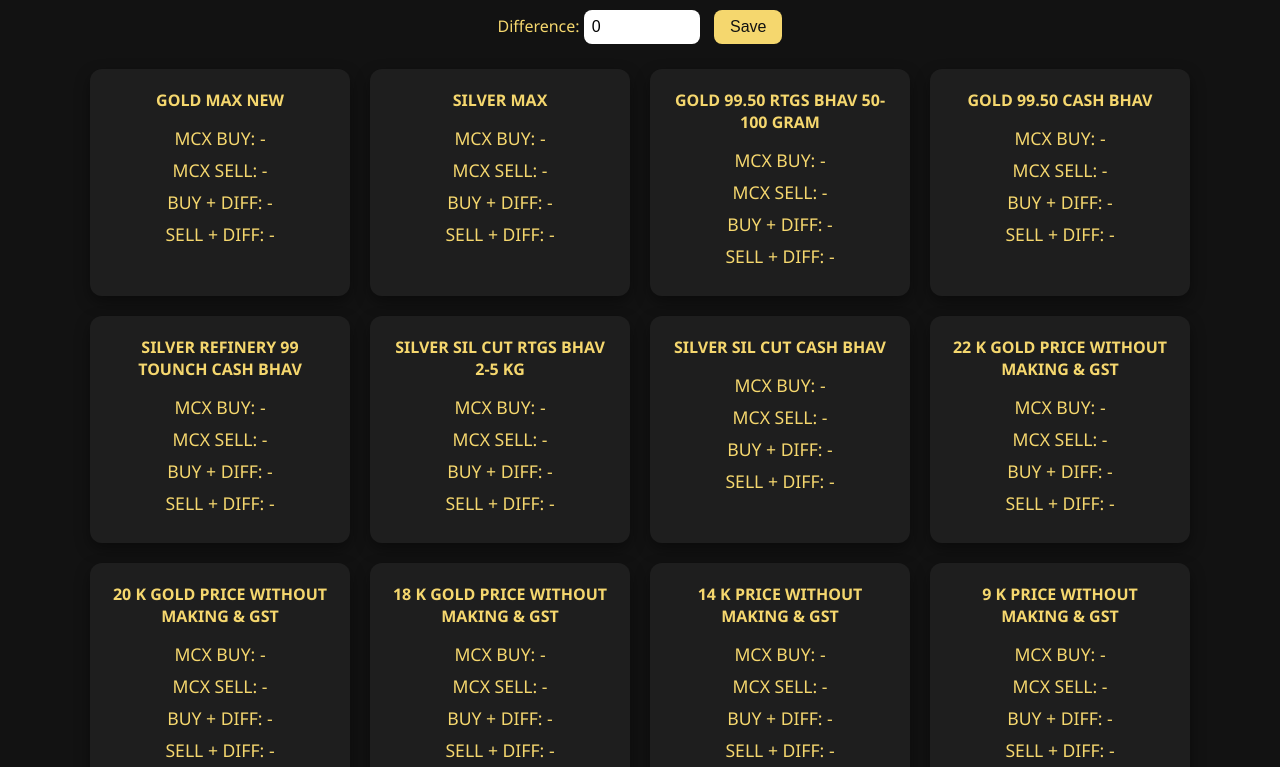
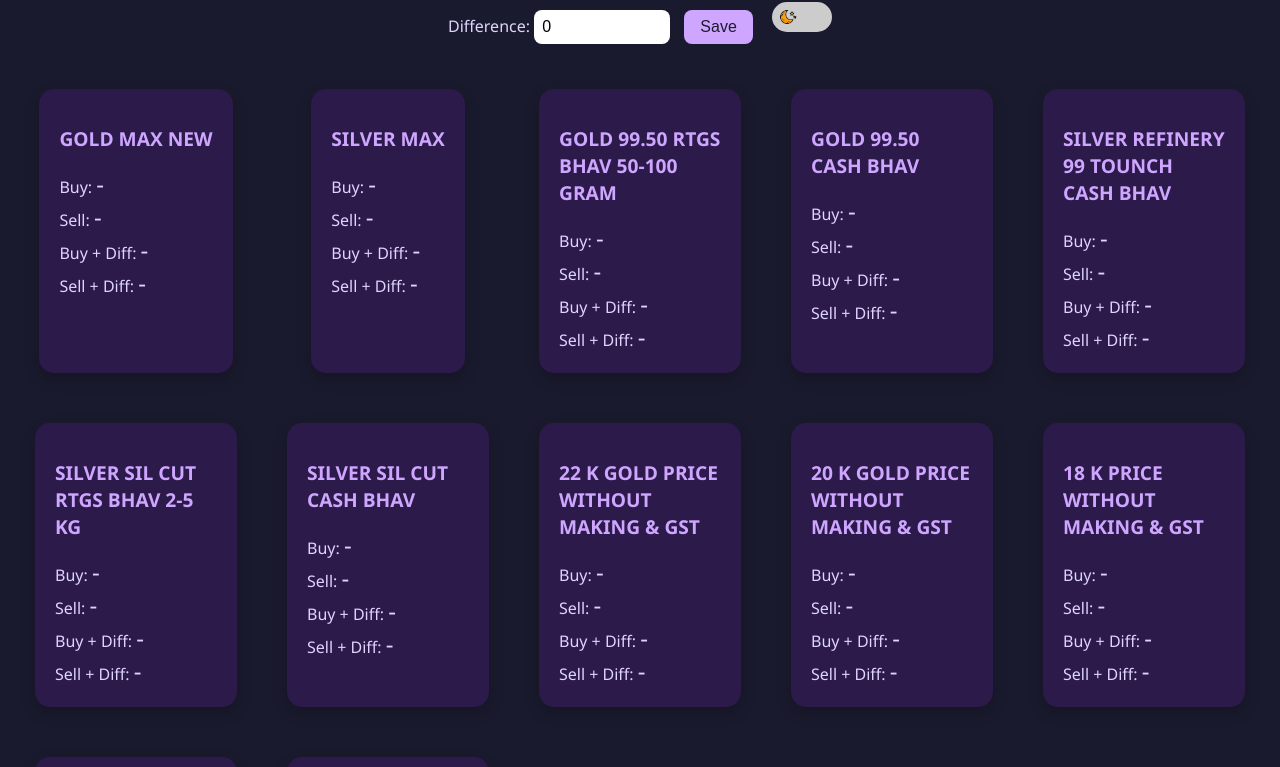
Before and after one commit to AdityaV5024/LiveBhav, a plain HTML site: page index.html in a window 1280 px wide. Shown: the part 94-861 px from the top of the page. Drawn offline with Linux system fonts and the light colour scheme; no server answers.

Commit message:
Add files via upload

```diff
--- a/index.html
+++ b/index.html
@@ -1,117 +1,283 @@
 <!DOCTYPE html>
 <html lang="en">
+
 <head>
     <meta charset="UTF-8">
     <meta name="viewport" content="width=device-width, initial-scale=1.0">
     <title>Live Bhav Dashboard</title>
     <style>
+        :root {
+            --transition-speed: 0.3s;
+        }
+
+        /* Dark Mode colors */
+        body.dark {
+            --bg-color: #1b1b2f;
+            --tile-bg: #2b2b44;
+            --text-color: #e0d7f5;
+            --heading-color: #cfa6ff;
+            --button-bg: #cfa6ff;
+            --button-text: #1b1b2f;
+        }
+
+        /* Light Mode colors */
+        body.light {
+            --bg-color: #f5f5f5;
+            --tile-bg: #ffffff;
+            --text-color: #4b0082;
+            --heading-color: #7d5fff;
+            --button-bg: #7d5fff;
+            --button-text: #ffffff;
+        }
+
         body {
             font-family: 'Segoe UI', Tahoma, Geneva, Verdana, sans-serif;
-        background-color: #121212;
-        color: #f5d76e;
             margin: 0;
             padding: 20px;
+            background-color: var(--bg-color);
+            color: var(--text-color);
+            transition: background-color var(--transition-speed), color var(--transition-speed);
         }
 
+        /* Heading */
         h1 {
             text-align: center;
-        color: #f5d76e;
-        margin-bottom: 20px;
+            font-size: 2.5rem;
+            margin-bottom: 30px;
+            color: var(--heading-color);
             letter-spacing: 1px;
+            text-shadow: 0 2px 5px rgba(0, 0, 0, 0.5);
+            transition: color var(--transition-speed);
         }
 
+        /* Difference input */
         #diffBox {
             text-align: center;
-        margin-bottom: 25px;
+            margin-bottom: 30px;
         }
 
-    input[type="number"] {
-        width: 100px;
+        #diffBox input[type="number"] {
+            width: 120px;
             padding: 8px;
             font-size: 1rem;
             border-radius: 8px;
             border: none;
             outline: none;
-        margin-right: 10px;
         }
 
-    button {
+        #diffBox button,
+        #modeToggle {
             padding: 8px 16px;
             font-size: 1rem;
+            border: none;
             border-radius: 8px;
-        border: none;
-        background-color: #f5d76e;
-        color: #121212;
             cursor: pointer;
+            margin-left: 10px;
             transition: 0.3s;
         }
 
-    button:hover {
-        background-color: #e0b74e;
+        #diffBox button {
+            background-color: var(--button-bg);
+            color: var(--button-text);
         }
 
-    #tiles {
-        display: flex;
-        flex-wrap: wrap;
-        gap: 20px;
-        justify-content: center;
+        #diffBox button:hover,
+        #modeToggle:hover {
+            opacity: 0.8;
         }
 
+        /* Tiles container */
+        #tilesContainer {
+            display: grid;
+            grid-template-columns: repeat(auto-fit, minmax(220px, 1fr));
+            gap: 20px;
+            justify-items: center;
+        }
+
+        /* Individual tile */
+        body.dark {
+            background-color: #1a1a2e;
+            /* Deep dark purple */
+            color: #e0d4ff;
+            /* Pastel purple text */
+        }
+
+        body.light {
+            background-color: #f2f2f5;
+            /* Soft off-white */
+            color: #3c3c4c;
+            /* Soft dark gray text */
+        }
+
+        /* Header */
+        h1 {
+            text-align: center;
+            font-family: 'Arial Black', sans-serif;
+            font-size: 2rem;
+            margin-bottom: 20px;
+            transition: color 0.4s;
+        }
+
+        body.dark h1 {
+            color: #c5b3ff;
+        }
+
+        /* pastel purple heading in dark mode */
+        body.light h1 {
+            color: #7d5fff;
+        }
+
+        /* soft purple heading in light mode */
+
+        /* Tiles */
         .tile {
-        background-color: #1e1e1e;
-        border-radius: 12px;
             padding: 20px;
-        width: 220px;
-        text-align: center;
-        box-shadow: 0 6px 15px rgba(0,0,0,0.4);
-        transition: transform 0.3s, box-shadow 0.3s;
+            margin: 15px;
+            border-radius: 15px;
+            box-shadow: 0 6px 15px rgba(0, 0, 0, 0.2);
+            transition: background-color 0.4s, color 0.4s;
+            background-color: #2b1a4a;
+            /* Dark tile */
         }
+
+        body.light .tile {
+            background-color: #ffffff;
+            /* Light tile */
+            color: #3c3c4c;
+            /* Text in tiles */
+        }
+
 
         .tile:hover {
             transform: translateY(-5px);
-        box-shadow: 0 10px 25px rgba(0,0,0,0.5);
+            box-shadow: 0 10px 25px rgba(0, 0, 0, 0.6);
         }
 
-    .tile h3 {
-        margin: 0 0 15px 0;
-        font-size: 1rem;
-        color: #f5d76e;
+        .tile h2 {
+            margin-bottom: 15px;
+            font-size: 1.2rem;
+            color: var(--heading-color);
         }
 
+        /* Rate animation */
         .rate {
-        font-size: 1.1rem;
+            font-size: 1.5rem;
             margin: 8px 0;
-        transition: color 0.5s;
+            transition: color 0.5s, transform 0.3s;
         }
 
-    .green-flash {
-        color: #28a745 !important;
+        .rate.up {
+            color: #7CFC00;
         }
 
-    .red-flash {
-        color: #dc3545 !important;
+        /* green for increase */
+        .rate.down {
+            color: #FF6347;
         }
 
-    @media (max-width: 600px) {
-        .tile {
-            width: 100%;
-        }
-    }
+        /* red for decrease */
     </style>
 </head>
-<body>
+
+<body class="dark">
 
     <h1>Live Bhav Dashboard</h1>
 
     <div id="diffBox">
-    <label>Difference:</label>
+        <label>Difference: </label>
         <input type="number" id="diffInput" value="0" step="0.01">
         <button onclick="saveDifference()">Save</button>
+
+        <!-- Dark/Light mode toggle -->
+        <label class="switch">
+            <input type="checkbox" id="themeToggle" onchange="toggleMode()">
+            <span class="slider">
+                <img src="moon.png" alt="Dark" class="icon moon">
+                <img src="sun.png" alt="Light" class="icon sun">
+            </span>
+        </label>
     </div>
 
-<div id="tiles"></div>
+    <style>
+        /* Toggle switch */
+        .switch {
+            position: relative;
+            display: inline-block;
+            width: 60px;
+            height: 30px;
+            margin-left: 15px;
+        }
+
+        .switch input {
+            display: none;
+        }
+
+        .slider {
+            position: absolute;
+            cursor: pointer;
+            background-color: #ccc;
+            border-radius: 30px;
+            top: 0;
+            left: 0;
+            right: 0;
+            bottom: 0;
+            transition: 0.4s;
+        }
+
+        .slider .icon {
+            position: absolute;
+            width: 20px;
+            height: 20px;
+            top: 5px;
+            transition: 0.4s;
+        }
+
+        .slider .moon {
+            left: 5px;
+        }
+
+        .slider .sun {
+            right: 5px;
+            opacity: 0;
+        }
+
+        .switch input:checked+.slider {
+            background-color: #7d5fff;
+        }
+
+        .switch input:checked+.slider .moon {
+            opacity: 0;
+        }
+
+        .switch input:checked+.slider .sun {
+            opacity: 1;
+        }
+    </style>
 
     <script>
+        // Load saved theme
+        document.body.classList.replace(document.body.className, savedTheme);
+        document.getElementById('themeToggle').checked = savedTheme === 'light';
+
+        // Toggle function
+        function toggleMode() {
+            const body = document.body;
+            const toggle = document.getElementById('themeToggle');
+            if (toggle.checked) {
+                body.classList.replace('dark', 'light');
+                localStorage.setItem('theme', 'light');
+            } else {
+                body.classList.replace('light', 'dark');
+                localStorage.setItem('theme', 'dark');
+            }
+        }
+    </script>
+
+
+    <div id="tilesContainer"></div>
+
+    <script>
+        // Scrips data
         const scrips = [
             { name: "GOLD MAX NEW", code: "6352" },
             { name: "SILVER MAX", code: "6353" },
@@ -122,7 +288,7 @@
             { name: "SILVER SIL CUT CASH BHAV", code: "6325" },
             { name: "22 K GOLD PRICE WITHOUT MAKING & GST", code: "6316" },
             { name: "20 K GOLD PRICE WITHOUT MAKING & GST", code: "6326" },
-    { name: "18 K GOLD PRICE WITHOUT MAKING & GST", code: "6313" },
+            { name: "18 K PRICE WITHOUT MAKING & GST", code: "6313" },
             { name: "14 K PRICE WITHOUT MAKING & GST", code: "6328" },
             { name: "9 K PRICE WITHOUT MAKING & GST", code: "6311" }
         ];
@@ -131,30 +297,58 @@
         let difference = parseFloat(localStorage.getItem('bhavDiff') || 0);
         document.getElementById('diffInput').value = difference;
 
+        // Save difference
         function saveDifference() {
             difference = parseFloat(document.getElementById('diffInput').value) || 0;
             localStorage.setItem('bhavDiff', difference);
             updateTiles();
         }
 
-// Initialize tiles
-const tilesDiv = document.getElementById("tiles");
+        // Create tiles
+        const container = document.getElementById('tilesContainer');
         scrips.forEach(s => {
-    const tile = document.createElement("div");
-    tile.className = "tile";
+            const tile = document.createElement('div');
+            tile.className = 'tile';
             tile.innerHTML = `
-        <h3>${s.name}</h3>
-        <div class="rate">MCX BUY: <span class="buy">-</span></div>
-        <div class="rate">MCX SELL: <span class="sell">-</span></div>
-        <div class="rate">BUY + DIFF: <span class="buyDiff">-</span></div>
-        <div class="rate">SELL + DIFF: <span class="sellDiff">-</span></div>
+        <h2>${s.name}</h2>
+        <div>Buy: <span class="rate buy">-</span></div>
+        <div>Sell: <span class="rate sell">-</span></div>
+        <div>Buy + Diff: <span class="rate buyDiff">-</span></div>
+        <div>Sell + Diff: <span class="rate sellDiff">-</span></div>
     `;
-    tilesDiv.appendChild(tile);
+            container.appendChild(tile);
             s.tile = tile;
-    s.prevBuy = null;
-    s.prevSell = null;
         });
 
+        // Flash effect
+        function flash(el, type) {
+            el.classList.remove('up', 'down');
+            void el.offsetWidth;
+            el.classList.add(type);
+            setTimeout(() => el.classList.remove(type), 1000);
+        }
+
+        // Animate value change
+        function animateValue(el, newVal) {
+            const oldVal = parseFloat(el.innerText) || 0;
+            if (newVal > oldVal) flash(el, 'up');
+            else if (newVal < oldVal) flash(el, 'down');
+            el.innerText = newVal.toFixed(2);
+        }
+
+        // Update all tiles
+        function updateTiles() {
+            scrips.forEach(s => {
+                if (s.buy != null && s.sell != null) {
+                    animateValue(s.tile.querySelector('.buy'), s.buy);
+                    animateValue(s.tile.querySelector('.sell'), s.sell);
+                    animateValue(s.tile.querySelector('.buyDiff'), s.buy + difference);
+                    animateValue(s.tile.querySelector('.sellDiff'), s.sell + difference);
+                }
+            });
+        }
+
+        // Fetch live rates
         async function fetchRates() {
             for (let s of scrips) {
                 try {
@@ -162,53 +356,37 @@
                     const res = await fetch(url);
                     const text = await res.text();
                     const parts = text.split("\t");
-            if(parts.length >= 5){
+                    if (parts.length >= 5) {
                         s.buy = parseFloat(parts[3]);
                         s.sell = parseFloat(parts[4]);
                     }
-        } catch(e){
+                } catch (e) {
                     console.error("Error fetching", s.code, e);
                 }
             }
             updateTiles();
         }
 
-function flash(element, className) {
-    element.classList.add(className);
-    setTimeout(() => element.classList.remove(className), 1000);
+        // Mode toggle
+        function toggleMode() {
+            if (document.body.classList.contains('dark')) {
+                document.body.classList.replace('dark', 'light');
+                localStorage.setItem('theme', 'light');
+            } else {
+                document.body.classList.replace('light', 'dark');
+                localStorage.setItem('theme', 'dark');
+            }
         }
 
-function updateTiles() {
-    scrips.forEach(s => {
-        const buyEl = s.tile.querySelector(".buy");
-        const sellEl = s.tile.querySelector(".sell");
-        const buyDiffEl = s.tile.querySelector(".buyDiff");
-        const sellDiffEl = s.tile.querySelector(".sellDiff");
+        // Load theme
+        const savedTheme = localStorage.getItem('theme') || 'dark';
+        document.body.classList.replace(document.body.className, savedTheme);
 
-        // Flash text if value changed
-        if(s.prevBuy != null && s.buy != null){
-            if(s.buy > s.prevBuy) flash(buyEl, "green-flash");
-            if(s.buy < s.prevBuy) flash(buyEl, "red-flash");
-        }
-        if(s.prevSell != null && s.sell != null){
-            if(s.sell > s.prevSell) flash(sellEl, "green-flash");
-            if(s.sell < s.prevSell) flash(sellEl, "red-flash");
-        }
-
-        buyEl.innerText = s.buy != null ? s.buy.toFixed(2) : "-";
-        sellEl.innerText = s.sell != null ? s.sell.toFixed(2) : "-";
-        buyDiffEl.innerText = s.buy != null ? (s.buy + difference).toFixed(2) : "-";
-        sellDiffEl.innerText = s.sell != null ? (s.sell + difference).toFixed(2) : "-";
-
-        s.prevBuy = s.buy;
-        s.prevSell = s.sell;
-    });
-}
-
-// Auto refresh every second
+        // Initial fetch + auto-refresh
         fetchRates();
         setInterval(fetchRates, 1000);
     </script>
 
 </body>
+
 </html>
```
Also changed, not shown: moon.png (added), sun.png (added). Lines whose indentation alone changed are shown as unchanged.
